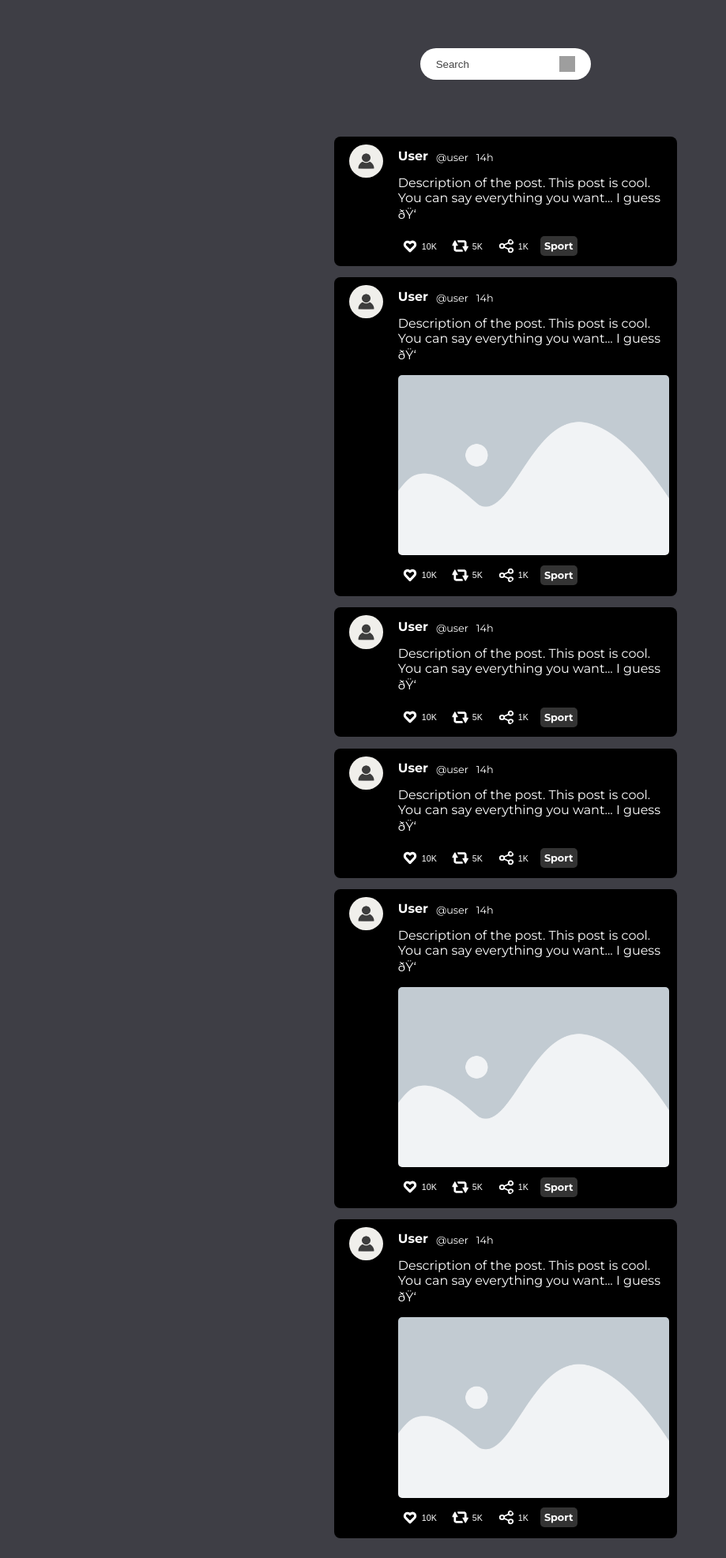
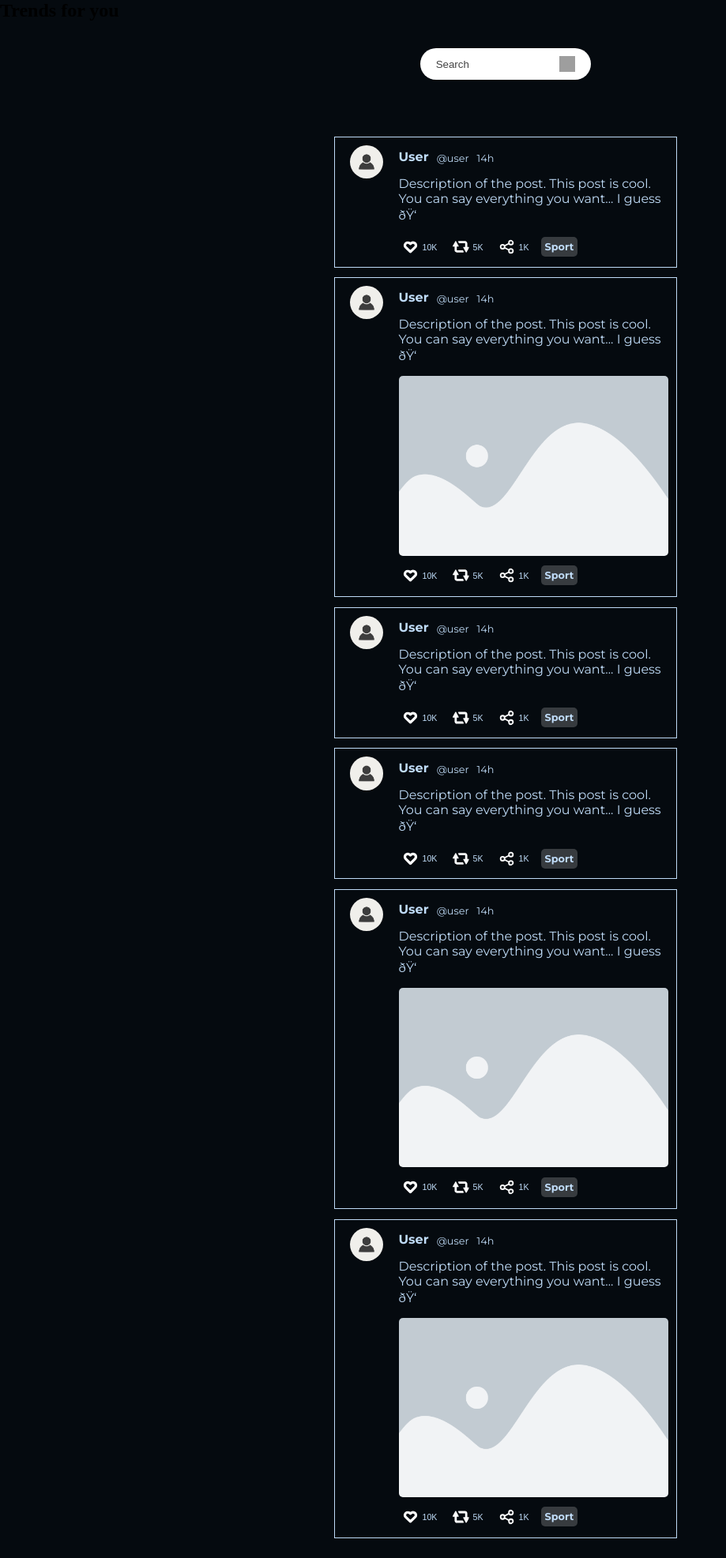
Before and after one commit to HugoM25/WE4A_Blog_Project, a PHP site: page / in a window 1280 px wide. Shown: the whole page at 79% size, without its empty margins (0-919 px from the left). Run offline with PHP 8.4, Linux system fonts and the light colour scheme; grey boxes are pictures that could not be loaded.

Commit message:
Feat: Changed style/colors of site

```diff
--- a/css/index.css
+++ b/css/index.css
@@ -1,5 +1,5 @@
 :root {
-    --background-color: #3e3e45;
+    --background-color: #050a0f;
 }
 
 .main-layout {
@@ -36,14 +36,17 @@
 
 .options {
     grid-area: options;
+
+    display: flex;
+    flex-direction: column;
 }
+
 .posts-feed {
     grid-area: posts-feed;
     display: flex;
     flex-direction: column;
     justify-content: space-between;
     width: 100%;
-    gap: 10px;
     max-height: 90vh;
     overflow-y: scroll;
 }
--- a/css/post.css
+++ b/css/post.css
@@ -14,8 +14,8 @@ html, body {
 }
 
 .post {
-    --background-color : #000000;
-    --text-color : #ffffff;
+    --background-color : #050a0f;
+    --text-color : #BFDBF7;
 
     width: 100%;
 
@@ -32,8 +32,7 @@ html, body {
     font-family: 'Montserrat', sans-serif;
 
     padding: 10px;
-    border-radius: 8px;
-
+    border: solid 1px var(--text-color);
     gap: 10px;
 }
 
--- a/index.html
+++ b/index.html
@@ -8,9 +8,13 @@
 </head>
 <body>
     <div class="main-layout">
+
         <div class="trends">
+            <div>
+                <h2>Trends for you</h2>
+            </div>
+        </div>
 
-        </div>
         <div class="search">
             <div class="search-field">
                 <input type="text" placeholder="Search">
@@ -19,9 +23,10 @@
                 </button>
             </div>
         </div>
+
         <div class="options">
+        </div>
 
-        </div>
         <div class="posts-feed">
             <div class="post">
                 <div class="profile">
```
